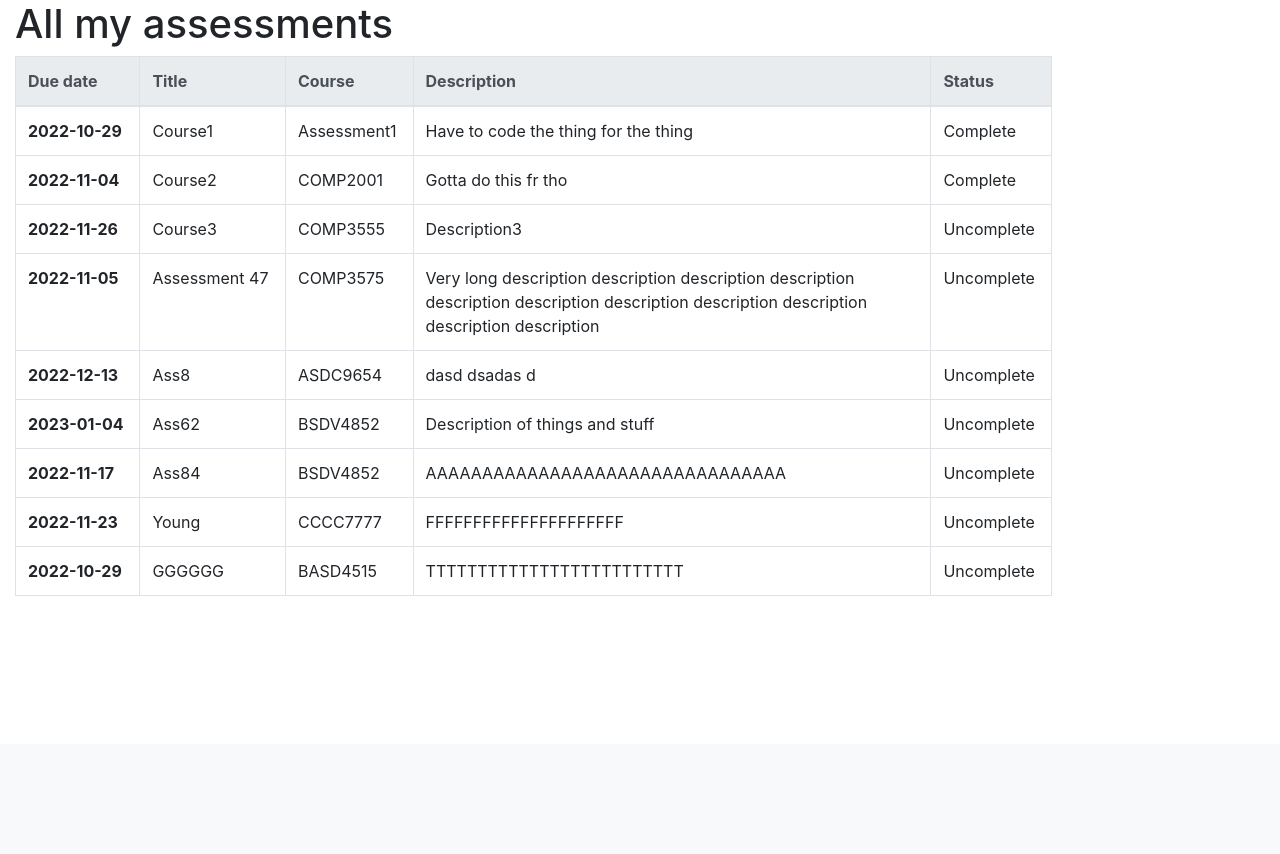
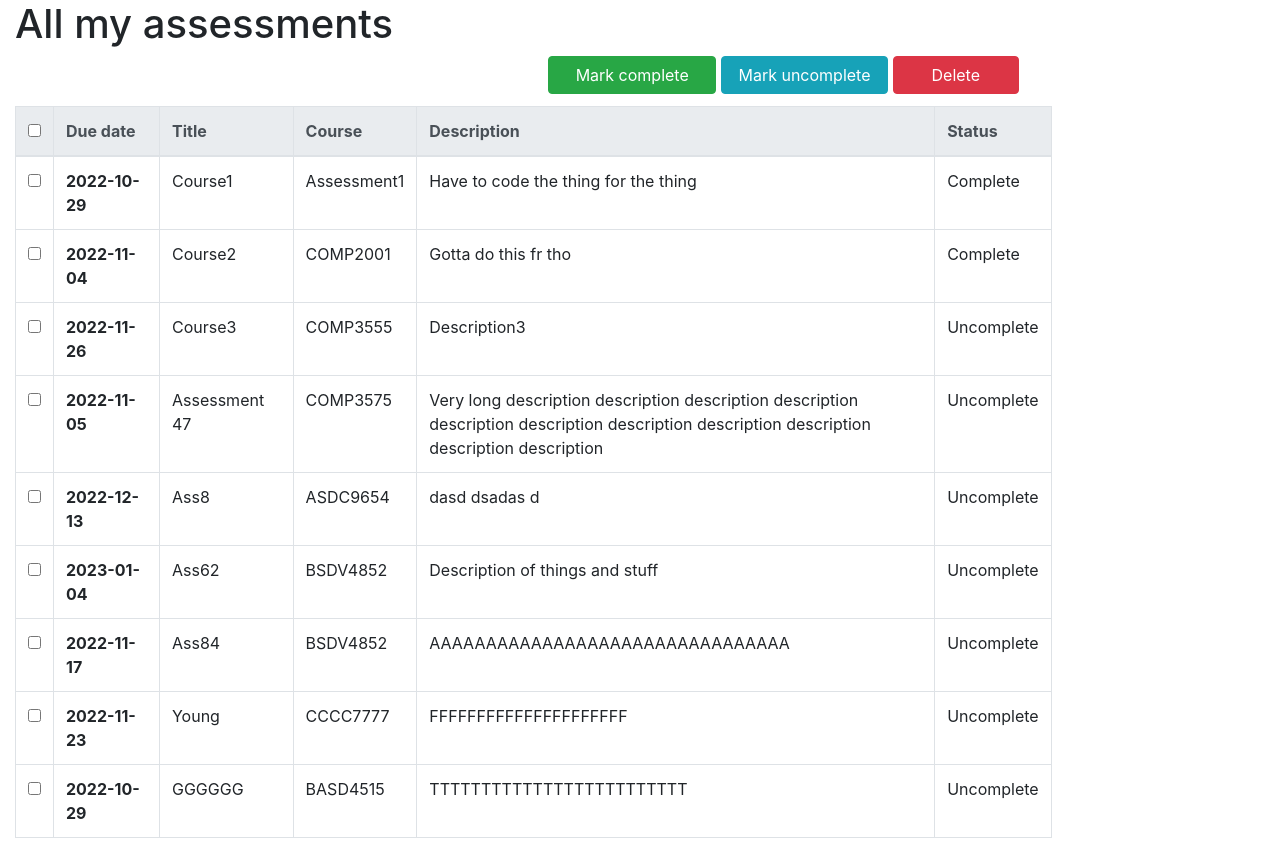
Before and after one commit to ChackMociute/Assessment-ToDo-Website, a Flask app: page / in a window 1280 px wide. Shown: the part 56-910 px from the top of the page. Before the commit the page ends 652 px from the top, so only its background shows below. Run offline with Flask 2, Linux system fonts and the light colour scheme; data comes from the database, SQL or seed files in the repository; both versions use the stored data as it was after the commit; some libraries are stand-ins or nearby versions.

Commit message:
Added buttons for completion and deletion control

```diff
--- a/app/templates/add.html
+++ b/app/templates/add.html
@@ -14,7 +14,6 @@
 
     <div class="container-fluid">
         <div class="row">
-            <!-- <div class="input-group"> -->
             <div class="col-3">
                 <h4>Title</h4>
                 {{ form.title(class_='form-control') }}
--- a/app/templates/home.html
+++ b/app/templates/home.html
@@ -4,13 +4,28 @@
 
 <div class="container-fluid">
     <div class="row">
-        <div class="col-10">
+        <div class="col-6">
             <h1>All my assessments</h1>
+        </div>
+    </div>
 
     <body>
+        <form action="" method="post" name="Home button">
+            <div class="row">
+                <div class="col-5 offset-5" style="height: 50px">
+                    <button type="submit" name="home_button" value="complete" class="btn btn-success col-4">Mark
+                        complete</button>
+                    <button type="submit" name="home_button" value="uncomplete" class="btn btn-info col-4">Mark
+                        uncomplete</button>
+                    <button type="submit" name="home_button" value="delete" class="btn btn-danger col-3">Delete</button>
+                </div>
+            </div>
+            <div class="row">
+                <div class="col-10">
                     <table class="table table-hover table-bordered">
                         <thead class="thead-light">
                             <tr>
+                                <th scope="col"><input type="checkbox"></th>
                                 <th scope="col">Due date</th>
                                 <th scope="col">Title</th>
                                 <th scope="col">Course</th>
@@ -21,7 +36,8 @@
                         <tbody>
                             {% for ass in assessments %}
                             <tr>
-                            <th scope="row">{{ ass.deadline }}</th>
+                                <td><input type="checkbox" name="assessment_id" , value="{{ ass.id }}"></td>
+                                <th scope=" row">{{ ass.deadline }}</th>
                                 <td>{{ ass.title }}</td>
                                 <td>{{ ass.code }}</td>
                                 <td>{{ ass.description }}</td>
@@ -36,6 +52,8 @@
                             {% endfor %}
                         </tbody>
                     </table>
+                </div>
+        </form>
     </body>
 </div>
 </div>
--- a/app/views.py
+++ b/app/views.py
@@ -1,10 +1,29 @@
-from flask import render_template, flash, redirect, url_for
+from flask import render_template, flash, redirect, url_for, request
+from flask_wtf import FlaskForm
 from app import app, db
 from .models import Assessment
 from .forms import AssessmentForm
 
+def complete(list):
+    for id in list:
+        Assessment.query.get(int(id)).complete = True
+
+def uncomplete(list):
+    for id in list:
+        Assessment.query.get(int(id)).complete = False
+
+def delete(list):
+    for id in list:
+        db.session.delete(Assessment.query.get(int(id)))
+
 @app.route('/', methods=['GET', 'POST'])
 def home():
+    form = FlaskForm()
+    if form.validate_on_submit:
+        if 'home_button' in request.form:
+            globals()[request.form['home_button']](request.form.getlist('assessment_id'))
+            db.session.commit()
+            return redirect(url_for('home'))
     return render_template('home.html', assessments=Assessment.query.all())
 
 @app.route('/add', methods=['GET', 'POST'])
```
Also changed, not shown: app.db. Lines whose indentation alone changed are shown as unchanged.
